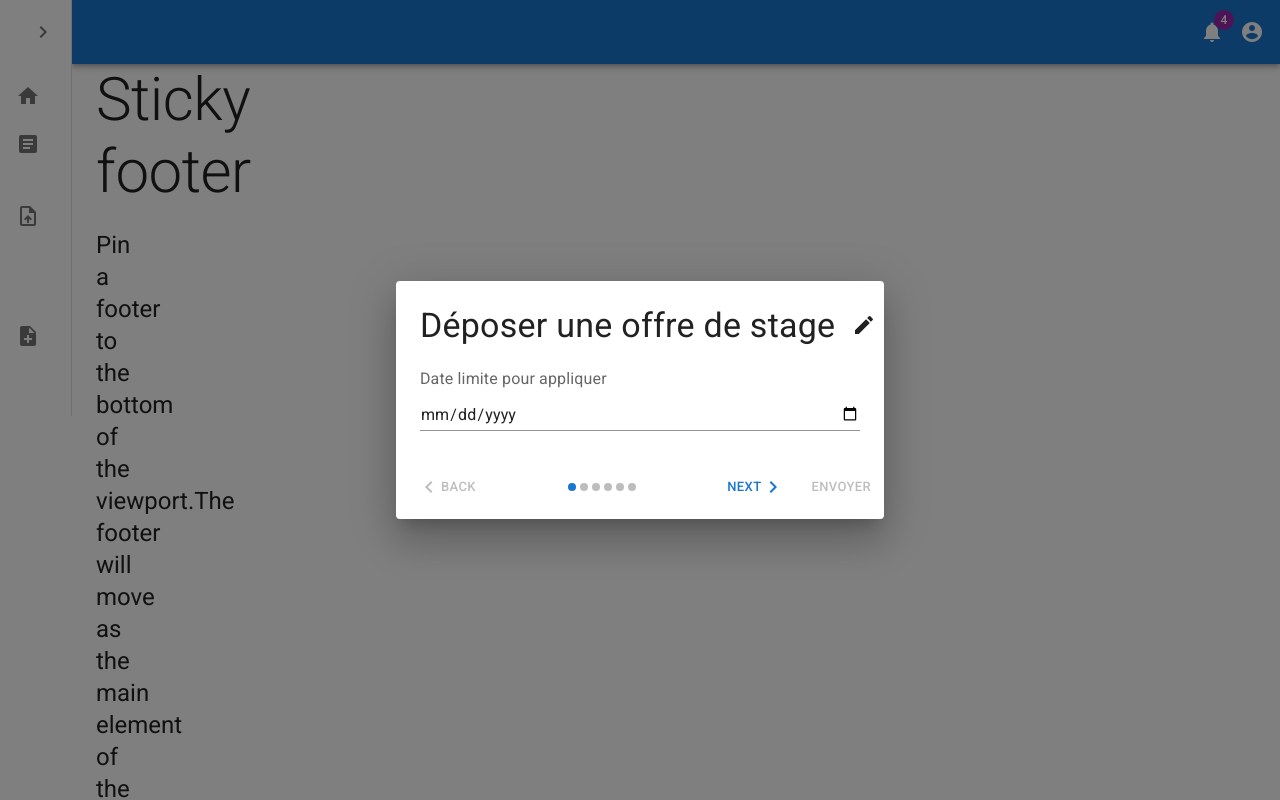
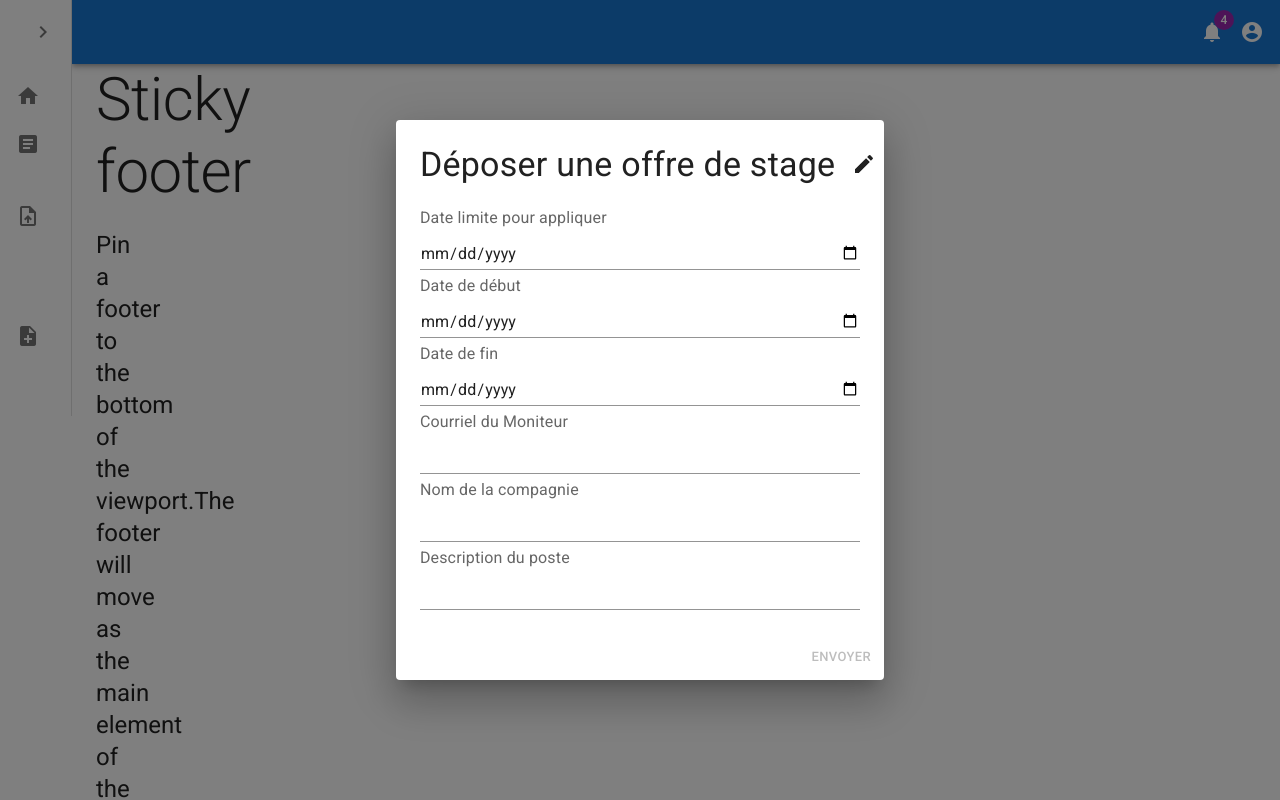
Before and after one commit to 0xD34DC0DE/ProjetIntegreTeam4, a React (Create React App) app in the folder frontend/: page /offerForm in a window 1280 px wide. Shown: the top 800 px of the page. Built offline with nearby package versions, Linux system fonts and the light colour scheme.

Commit message:
OfferForm saveInternshipOffer

```diff
--- a/frontend/src/components/OfferForm.js
+++ b/frontend/src/components/OfferForm.js
@@ -1,51 +1,58 @@
-import React from "react";
+import { Create } from "@mui/icons-material";
 import {
-  Typography,
   Button,
   Dialog,
+  DialogActions,
   DialogContent,
-  MobileStepper,
-  DialogActions,
+  FormGroup,
+  Typography,
 } from "@mui/material";
-import {
-  KeyboardArrowRight,
-  KeyboardArrowLeft,
-  Create,
-} from "@mui/icons-material";
+import axios from "axios";
+import React from "react";
+import { OFFER_FORM_VALUES } from "../modals/TextFormFieldValues";
+import TextFormField from "./TextFormField";
 
-import TextFormField from "./TextFormField";
-import { OFFER_FORM_VALUES } from "../modals/TextFormFieldValues";
 function OfferForm() {
-  const [step, setStep] = React.useState(0);
-  const [offer, setOffer] = React.useState({
+  const emptyOffer = {
     limitDateToApply: "",
     beginningDate: "",
     endingDate: "",
     emailOfMonitor: "",
     companyName: "",
     description: "",
-  });
-
-  const STEP_COUNT = Object.keys(offer).length;
-
-  const nextStep = () => {
-    setStep((previousStep) => (previousStep += 1));
   };
-
-  const prevStep = () => {
-    setStep((previousStep) => (previousStep -= 1));
-  };
+  const [offer, setOffer] = React.useState(emptyOffer);
+  const [isValid, setIsValid] = React.useState(false);
 
   const handleFormChange = (event) => {
     setOffer((previousForm) => ({
       ...previousForm,
       [event.target.id || event.target.name]: event.target.value,
     }));
+
+    Object.values(offer).map((value, key, array) =>
+      setIsValid(!array.includes("" || null))
+    );
   };
 
+  // CHANGE TOKEN AND LOGIN ON POSTMAN BEFORE TESTING
   const saveInternshipOffer = () => {
-    Object.values(offer).map((value, key) => {
-      if (value === null || value === "") console.log("isEmpty", key);
+    axios({
+      method: "POST",
+      url: "http://localhost:8080/internshipOffer/addAnInternshipOffer",
+      headers: {
+        Authorization:
+          "Bearer eyJhbGciOiJIUzUxMiJ9.eyJyb2xlIjoiSU5URVJOU0hJUF9NQU5BR0VSIiwic3ViIjoiZnJhbmNvaXNMYWNvdXJzaWVyZUBnbWFpbC5jb20iLCJpYXQiOjE2MzIzNjY4MzIsImV4cCI6MTYzMjM5NTYzMn0.3BJ6pGi_OTdq-W8LT9roTao-YfXptyvEWJR1tARuNju1k6X8232cdQEQQS-PnVU2LVm9UJnhGKE0fT3SSTa7WA",
+      },
+      data: offer,
+      responseType: "json",
+    })
+      .then((response) => {
+        setOffer(emptyOffer);
+        console.log(response);
+      })
+      .catch((error) => {
+        console.error(error);
       });
   };
 
@@ -56,49 +63,28 @@ function OfferForm() {
           Déposer une offre de stage <Create sx={{ mx: 1 }} />
         </Typography>
         <DialogContent sx={{ minWidth: 425 }}>
-          {Object.keys(offer).map((value, key) => {
+          <FormGroup>
+            {Object.keys(offer).map((offerKey, key) => {
               let currentField = OFFER_FORM_VALUES[key];
               return (
                 <TextFormField
                   key={key}
-                id={value}
+                  id={offerKey}
                   dialogContentText={currentField.contentText}
                   onChange={handleFormChange}
                   value={Object.values(offer)[key]}
                   type={currentField.type}
-                visible={step === key}
+                  visible={true}
                 />
               );
             })}
+          </FormGroup>
         </DialogContent>
         <DialogActions sx={{ mt: 0 }}>
-          <MobileStepper
-            variant="dots"
-            steps={STEP_COUNT}
-            position="static"
-            activeStep={step}
-            sx={{ flexGrow: 1 }}
-            nextButton={
-              <Button
-                size="small"
-                onClick={nextStep}
-                disabled={step === STEP_COUNT - 1}
-              >
-                Next
-                <KeyboardArrowRight />
-              </Button>
-            }
-            backButton={
-              <Button size="small" onClick={prevStep} disabled={step === 0}>
-                <KeyboardArrowLeft />
-                Back
-              </Button>
-            }
-          ></MobileStepper>
           <Button
             size="small"
             onClick={saveInternshipOffer}
-            disabled={step !== STEP_COUNT - 1}
+            disabled={!isValid}
           >
             Envoyer
           </Button>
```
Lines whose indentation alone changed are shown as unchanged.
